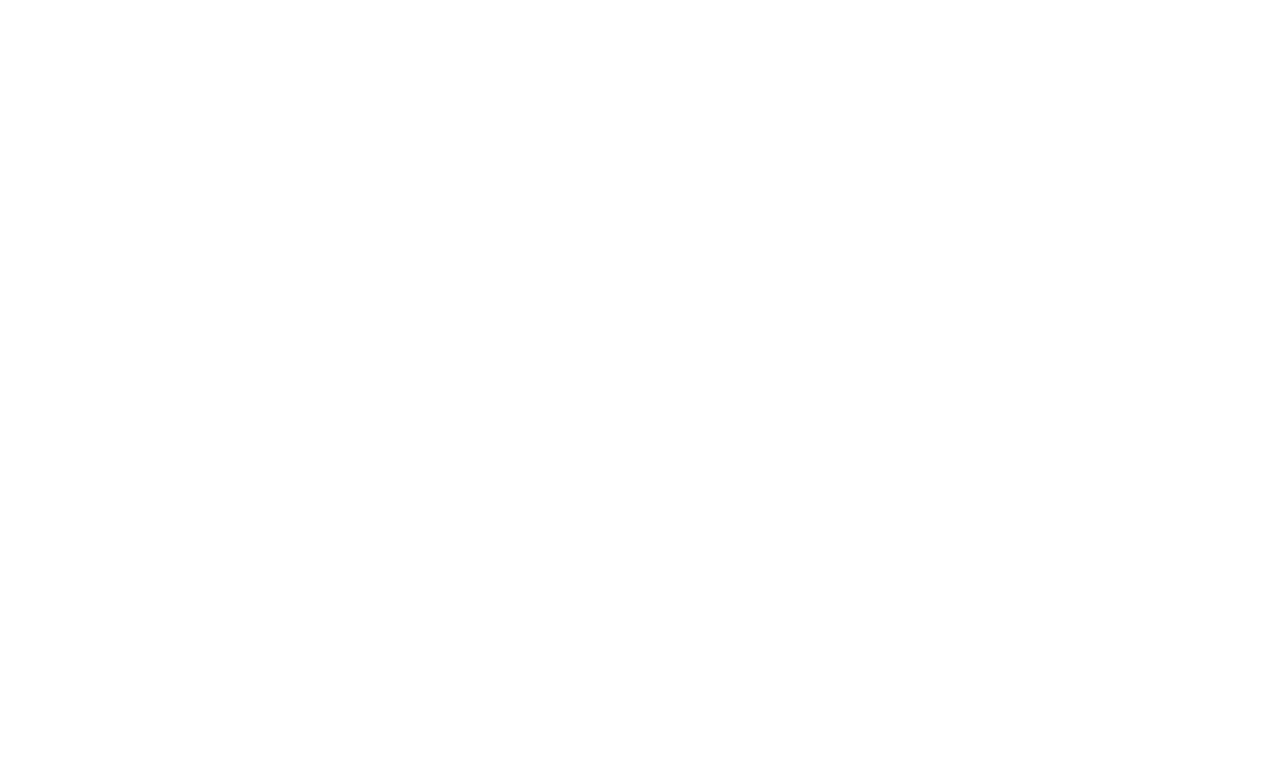
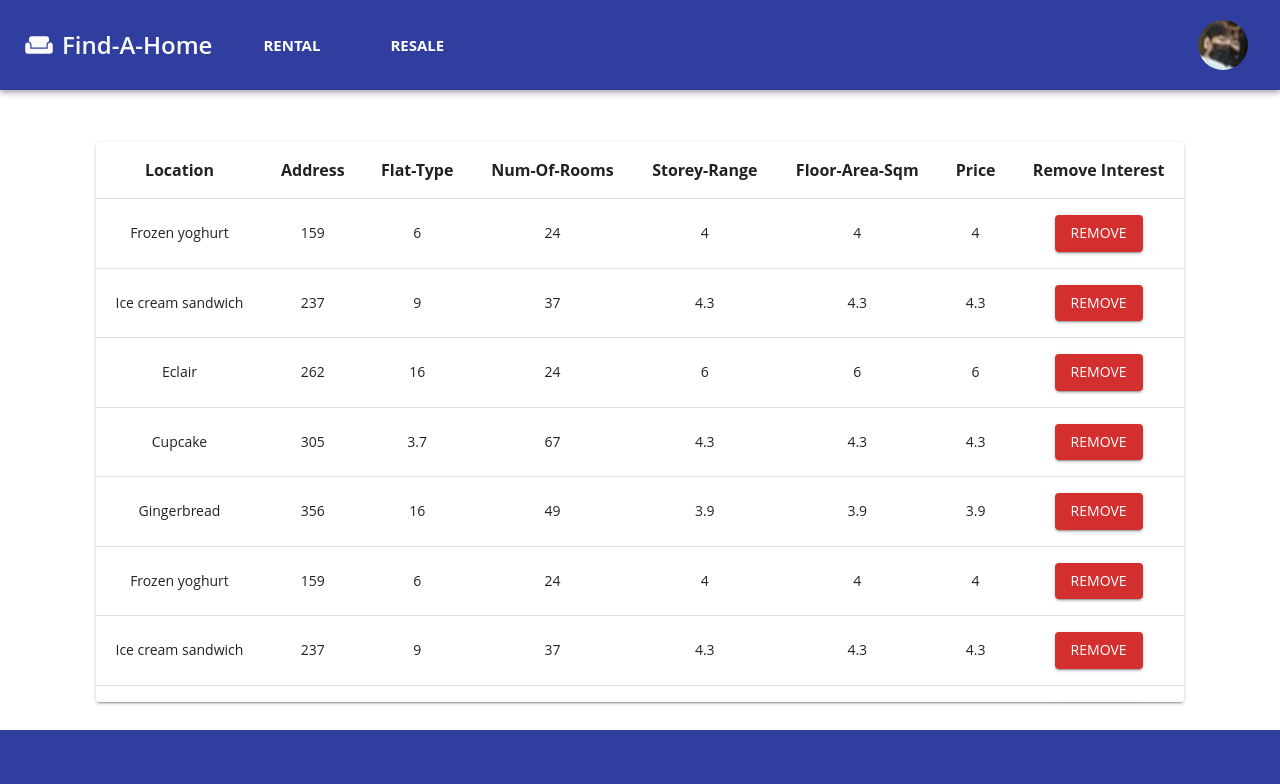
Before and after one commit to yekai11/2103-timetogoDB, a React (Create React App) app in the folder timetogodb/: page /interest in a window 1280 px wide. Before the commit this address had no page. Shown: the top 784 px of the page. Built offline with nearby package versions, Linux system fonts and the light colour scheme.

Commit message:
added view interest page for buyer

```diff
--- a/timetogodb/src/App.js
+++ b/timetogodb/src/App.js
@@ -7,6 +7,8 @@
 import LoginPage from "./Components/LoginPage";
 import RegisterPage from "./Components/RegisterPage";
 import ProfilePage from "./Components/ProfilePage";
+import ManageListingPage from './Components/ManageListingPage';
+import { ViewInterestPage } from './Components/ViewInterestPage';
 import { indigo, red } from "@mui/material/colors";
 import { createTheme, ThemeProvider } from "@mui/material/styles";
 
@@ -41,7 +43,8 @@
             <Route path="resale" element={<ResalePage />}></Route>
             <Route path="register" element={<RegisterPage />}></Route>
             <Route path="profile" element={<ProfilePage />}></Route>
-
+            <Route path="interest" element={<ViewInterestPage />}></Route>
+            <Route path="manageListing" element={<ManageListingPage />}></Route>
           </Routes>
         </Router>
       </ThemeProvider>
--- a/timetogodb/src/Components/Header/HeaderComponent.jsx
+++ b/timetogodb/src/Components/Header/HeaderComponent.jsx
@@ -11,13 +11,15 @@
   Menu,
   Tooltip,
   Avatar,
-  Link
+  Link,
 } from "@mui/material";
 import WeekendIcon from "@mui/icons-material/Weekend";
-import avatar from "../../assets/avatar.jpg";
+// import avatar from "../../assets/avatar.jpg";
 import avatar2 from "../../assets/avatar2.jpg";
 
 // const isRoleSeller = window.localStorage.getItem("isRoleSeller");
+
+const role = window.localStorage.getItem("role");
 
 export default function Header() {
   const [anchorElUser, setAnchorElUser] = React.useState(null);
@@ -137,10 +139,26 @@
               onClose={handleCloseUserMenu}
             >
               <MenuItem>
-                <Link color='black' underline='none' href="/profile">
+                <Link color="black" underline="none" href="/profile">
                   <Typography textAlign="center">My Account</Typography>
                 </Link>
               </MenuItem>
+
+              {role === "Seller" && (
+                <MenuItem>
+                  <Link color="black" underline="none" href="/manageListing">
+                    <Typography textAlign="center">Manage Listing</Typography>
+                  </Link>
+                </MenuItem>
+              )}
+
+              {role === "Buyer" && (
+                <MenuItem>
+                  <Link color="black" underline="none" href="/interest">
+                    <Typography textAlign="center">View Interest</Typography>
+                  </Link>
+                </MenuItem>
+              )}
 
               <MenuItem onClick={handleLogout}>
                 <Typography textAlign="center">Logout</Typography>
--- a/timetogodb/src/Components/LoginPage.jsx
+++ b/timetogodb/src/Components/LoginPage.jsx
@@ -85,7 +85,11 @@
         });
       }
       if (result.status === 401) {
-        window.localStorage.setItem("isLoggedIn", false);
+        setIsLoading(true);
+        setTimeout(() => {
+          setIsLoading(false);
+          window.localStorage.setItem("isLoggedIn", false);
+        }, 1500);
       }
     });
   };
@@ -166,7 +170,26 @@
                 Quickly login to find a house and spend more money.
               </Typography>
             </Box>
-
+            {window.localStorage.getItem("isLoggedIn") == "false" && (
+              <Box
+                sx={{
+                  display: "flex",
+                  justifyContent: "center",
+                  alignItems: "center",
+                  border: 0.5,
+                  borderColor:'#ebeded',
+                  backgroundColor:'#ed9595',
+                  width: "100%",
+                  height: "10%",
+                  mb:2,
+                  borderRadius:3
+                }}
+              >
+                <Typography>
+                  Login Failed, Email or Password Incorrect
+                </Typography>
+              </Box>
+            )}
             <TextField
               color="primary"
               label="Email"
--- /dev/null
+++ b/timetogodb/src/Components/ManageListingPage.jsx
@@ -0,0 +1,38 @@
+import React, { useState } from "react";
+import {
+  Typography,
+  Box,
+  TextField,
+  FormControlLabel,
+  Checkbox,
+  Link,
+  Button,
+  Input,
+  InputAdornment,
+  IconButton,
+  Backdrop,
+  CircularProgress,
+} from "@mui/material";
+import Header from "../Components/Header/HeaderComponent";
+import FooterSection from "../Components/Homepage/FooterSection";
+
+export default function ManageListingPage() {
+  return (
+    <div style={{ height: "100vh", width: "auto" }}>
+      <Header />
+
+      <Box
+        sx={{
+          height: "80vh",
+          width: "auto",
+          display: "flex",
+          justifyContent: "center",
+          alignItems: "center",
+        }}
+      >
+        asd
+      </Box>
+      <FooterSection />
+    </div>
+  );
+}
--- /dev/null
+++ b/timetogodb/src/Components/ViewInterestPage.jsx
@@ -0,0 +1,144 @@
+import React from "react";
+import {
+  Button,
+  Box,
+  Paper,
+  Table,
+  TableBody,
+  TableCell,
+  TableContainer,
+  TableHead,
+  TableRow,
+} from "@mui/material";
+import Header from "../Components/Header/HeaderComponent";
+import FooterSection from "../Components/Homepage/FooterSection";
+
+function createData(name, calories, fat, carbs, protein) {
+  return { name, calories, fat, carbs, protein };
+}
+
+const rows = [
+  createData("Frozen yoghurt", 159, 6.0, 24, 4.0),
+  createData("Ice cream sandwich", 237, 9.0, 37, 4.3),
+  createData("Eclair", 262, 16.0, 24, 6.0),
+  createData("Cupcake", 305, 3.7, 67, 4.3),
+  createData("Gingerbread", 356, 16.0, 49, 3.9),
+  createData("Frozen yoghurt", 159, 6.0, 24, 4.0),
+  createData("Ice cream sandwich", 237, 9.0, 37, 4.3),
+  createData("Eclair", 262, 16.0, 24, 6.0),
+  createData("Cupcake", 305, 3.7, 67, 4.3),
+  createData("Gingerbread", 356, 16.0, 49, 3.9),
+  createData("Frozen yoghurt", 159, 6.0, 24, 4.0),
+  createData("Ice cream sandwich", 237, 9.0, 37, 4.3),
+  createData("Eclair", 262, 16.0, 24, 6.0),
+  createData("Cupcake", 305, 3.7, 67, 4.3),
+  createData("Gingerbread", 356, 16.0, 49, 3.9),
+];
+
+export function ViewInterestPage() {
+  return (
+    <div style={{ height: "100vh", width: "auto" }}>
+      <Header />
+      <Box
+        sx={{
+          height: "80vh",
+          width: "auto",
+          display: "flex",
+          justifyContent: "center",
+          alignItems: "center",
+        }}
+      >
+        <TableContainer
+          component={Paper}
+          elevation={2}
+          sx={{
+            mt: 3,
+            mb: 0,
+            maxHeight: "70vh",
+            overflowY: "scroll",
+            width: "85%",
+          }}
+        >
+          <Table>
+            <TableHead>
+              <TableRow>
+                <TableCell
+                  align="center"
+                  sx={{ fontSize: "16px", fontWeight: "bold" }}
+                >
+                  Location
+                </TableCell>
+                <TableCell
+                  align="center"
+                  sx={{ fontSize: "16px", fontWeight: "bold" }}
+                >
+                  Address
+                </TableCell>
+                <TableCell
+                  align="center"
+                  sx={{ fontSize: "16px", fontWeight: "bold" }}
+                >
+                  Flat-Type
+                </TableCell>
+                <TableCell
+                  align="center"
+                  sx={{ fontSize: "16px", fontWeight: "bold" }}
+                >
+                  Num-Of-Rooms
+                </TableCell>
+                <TableCell
+                  align="center"
+                  sx={{ fontSize: "16px", fontWeight: "bold" }}
+                >
+                  Storey-Range
+                </TableCell>
+                <TableCell
+                  align="center"
+                  sx={{ fontSize: "16px", fontWeight: "bold" }}
+                >
+                  Floor-Area-Sqm
+                </TableCell>
+                <TableCell
+                  align="center"
+                  sx={{ fontSize: "16px", fontWeight: "bold" }}
+                >
+                  Price
+                </TableCell>
+                <TableCell
+                  align="center"
+                  sx={{ fontSize: "16px", fontWeight: "bold" }}
+                >
+                  Remove Interest
+                </TableCell>
+              </TableRow>
+            </TableHead>
+            <TableBody>
+              {rows.map((row) => (
+                <TableRow
+                  key={row.name}
+                  sx={{ "&:last-child td, &:last-child th": { border: 0 } }}
+                >
+                  <TableCell align="center">{row.name}</TableCell>
+                  <TableCell align="center">{row.calories}</TableCell>
+                  <TableCell align="center">{row.fat}</TableCell>
+                  <TableCell align="center">{row.carbs}</TableCell>
+                  <TableCell align="center">{row.protein}</TableCell>
+                  <TableCell align="center">{row.protein}</TableCell>
+                  <TableCell align="center">{row.protein}</TableCell>
+
+                  <TableCell align="center">
+                    {/* Button onClick={to delete an interest} */}
+                    <Button variant="contained" color="secondary">
+                      Remove
+                    </Button>
+                  </TableCell>
+                </TableRow>
+              ))}
+            </TableBody>
+          </Table>
+        </TableContainer>
+      </Box>
+      <FooterSection />
+    </div>
+  );
+}
--- a/timetogodb/src/Components/rental/rentListSection.jsx
+++ b/timetogodb/src/Components/rental/rentListSection.jsx
@@ -20,9 +20,6 @@
 import {ListGroup} from "react-bootstrap";
 import {Grid} from '@mui/material';
 
-const Transition = React.forwardRef(function Transition(props, ref) {
-  return <Slide direction="up" ref={ref} {...props} />;
-});
 
 export default function ListingSection() {
 
```
Also changed, not shown: timetogodb/src/Components/Homepage/Homepage.jsx (+40 -1 lines), timetogodb/src/Components/Homepage/Listing/ListingSection.jsx (+18 -70 lines).
